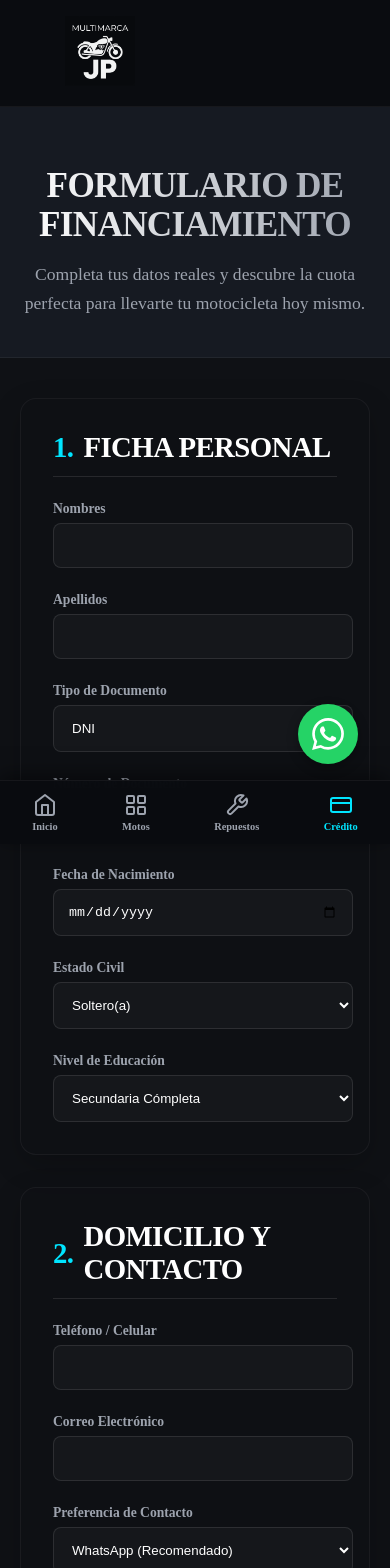
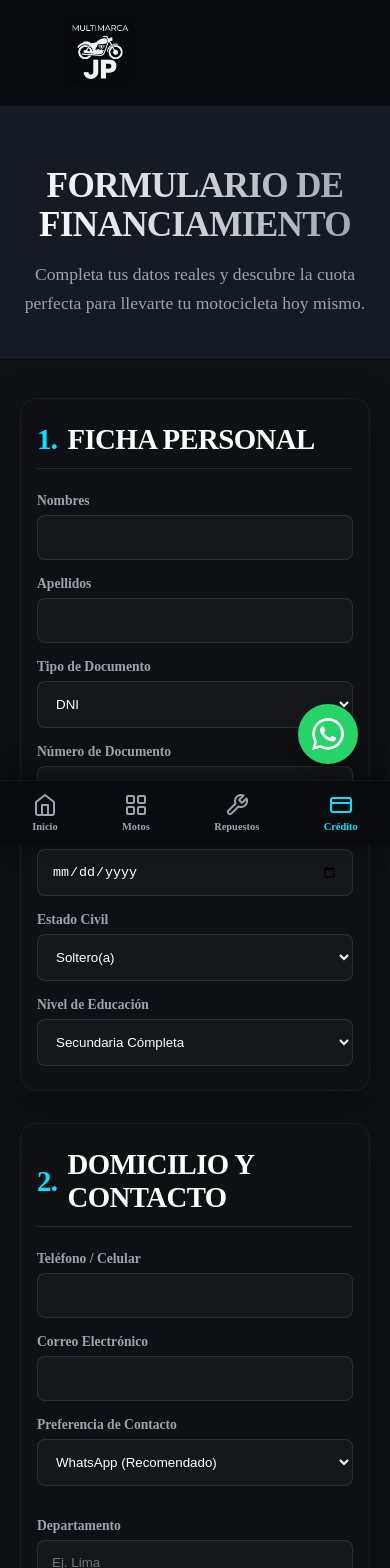
Before and after one commit to jhamir14/JP-MOTORS, a Next.js app in the folder frontend/: page /financiamiento in a window 390 px wide. Shown: the top 1568 px of the page. Built offline with nearby package versions, Linux system fonts and the light colour scheme.

Commit message:
style: arreglar desbordamiento horizontal de campos en formulario y optimizar paddings para movil

```diff
--- a/frontend/src/app/financiamiento/page.tsx
+++ b/frontend/src/app/financiamiento/page.tsx
@@ -86,7 +86,6 @@ export default function FinanciamientoPage() {
   // Estilos reutilizables para el formulario (Diseño Premium)
   const labelStyle = { fontSize: "0.85rem", color: "var(--text-secondary)", fontWeight: 700, display: "block", marginBottom: "6px" };
   const inputStyle = { width: "100%", padding: "14px", background: "rgba(255,255,255,0.03)", border: "1px solid rgba(255,255,255,0.1)", borderRadius: "8px", color: "white", outline: "none", transition: "border 0.2s" };
-  const cardStyle = { backgroundColor: "rgba(15,17,21,0.7)", border: "1px solid rgba(255,255,255,0.05)", borderRadius: "16px", padding: "32px", marginBottom: "32px", boxShadow: "0 10px 30px rgba(0,0,0,0.2)" };
   const cardTitleStyle = { fontSize: "1.4rem", fontWeight: 800, textTransform: "uppercase" as const, marginBottom: "24px", color: "white", borderBottom: "1px solid rgba(255,255,255,0.1)", paddingBottom: "12px", display: "flex", alignItems: "center", gap: "10px" };
 
   if (submitted) {
@@ -134,11 +133,11 @@ export default function FinanciamientoPage() {
         <form onSubmit={handleSubmit}>
 
           {/* TARJETA 1: DATOS PERSONALES */}
-          <div style={cardStyle}>
+          <div className="form-card">
             <h2 style={cardTitleStyle}>
               <span style={{ color: "var(--accent-primary)" }}>1.</span> Ficha Personal
             </h2>
-            <div style={{ display: "grid", gridTemplateColumns: "repeat(auto-fit, minmax(300px, 1fr))", gap: "24px" }}>
+            <div className="form-grid">
               <div>
                 <label style={labelStyle}>Nombres</label>
                 <input type="text" name="nombres" value={formData.nombres} onChange={handleChange} required style={inputStyle} onFocus={(e) => e.target.style.borderColor="var(--accent-primary)"} onBlur={(e) => e.target.style.borderColor="rgba(255,255,255,0.1)"} />
@@ -184,11 +183,11 @@ export default function FinanciamientoPage() {
           </div>
 
           {/* TARJETA 2: CONTACTO Y UBICACIÓN */}
-          <div style={cardStyle}>
+          <div className="form-card">
             <h2 style={cardTitleStyle}>
               <span style={{ color: "var(--accent-primary)" }}>2.</span> Domicilio y Contacto
             </h2>
-            <div style={{ display: "grid", gridTemplateColumns: "repeat(auto-fit, minmax(300px, 1fr))", gap: "24px" }}>
+            <div className="form-grid">
               <div>
                 <label style={labelStyle}>Teléfono / Celular</label>
                 <input type="tel" name="celular" value={formData.celular} onChange={handleChange} required pattern="[0-9]{9,15}" title="Ingrese un número telefónico válido (solo números, mínimo 9 dígitos)." style={inputStyle} onFocus={(e) => e.target.style.borderColor="var(--accent-primary)"} onBlur={(e) => e.target.style.borderColor="rgba(255,255,255,0.1)"}/>
@@ -223,11 +222,11 @@ export default function FinanciamientoPage() {
           </div>
 
           {/* TARJETA 3: VEHÍCULO */}
-          <div style={cardStyle}>
+          <div className="form-card">
             <h2 style={cardTitleStyle}>
                <span style={{ color: "var(--accent-primary)" }}>3.</span> La Motocicleta
             </h2>
-            <div style={{ display: "grid", gridTemplateColumns: "repeat(auto-fit, minmax(300px, 1fr))", gap: "24px" }}>
+            <div className="form-grid">
               <div>
                 <label style={labelStyle}>Marca de la Moto</label>
                 <select name="marcaMoto" value={formData.marcaMoto} onChange={handleChange} style={{...inputStyle, cursor: "pointer"}}>
@@ -253,11 +252,11 @@ export default function FinanciamientoPage() {
           </div>
 
           {/* TARJETA 4: CRÉDITO */}
-          <div style={cardStyle}>
+          <div className="form-card">
             <h2 style={cardTitleStyle}>
                <span style={{ color: "var(--accent-primary)" }}>4.</span> Perfil Crediticio
             </h2>
-            <div style={{ display: "grid", gridTemplateColumns: "repeat(auto-fit, minmax(300px, 1fr))", gap: "24px" }}>
+            <div className="form-grid">
               <div style={{ gridColumn: "1 / -1", backgroundColor: "rgba(0,255,200,0.05)", padding: "20px", borderRadius: "8px", border: "1px dashed rgba(0,255,200,0.2)", marginBottom: "8px" }}>
                 <p style={{ color: "var(--accent-primary)", fontSize: "0.9rem", margin: 0 }}>
                   💡 <strong>Tip Financiero:</strong> Mientras mayor sea el monto inicial con el que cuentas, mayores serán las posibilidades de aprobación y menores tus cuotas.
--- a/frontend/src/app/globals.css
+++ b/frontend/src/app/globals.css
@@ -182,6 +182,24 @@ p {
   gap: 2rem;
 }
 
+/* Formularios Premium */
+.form-card {
+  background-color: rgba(15, 17, 21, 0.6);
+  backdrop-filter: blur(10px);
+  -webkit-backdrop-filter: blur(10px);
+  border: 1px solid rgba(255, 255, 255, 0.05);
+  border-radius: 16px;
+  padding: 40px;
+  margin-bottom: 32px;
+  box-shadow: 0 10px 40px rgba(0, 0, 0, 0.3);
+}
+
+.form-grid {
+  display: grid;
+  grid-template-columns: repeat(auto-fit, minmax(min(100%, 300px), 1fr));
+  gap: 24px;
+}
+
 /* ========================================= */
 /* RESPONSIVE OPTIMIZATIONS                  */
 /* ========================================= */
@@ -220,6 +238,14 @@ p {
   .footer-list-gap { gap: 8px !important; }
   .footer-text { display: none !important; }
 
+  /* Ajustes Formulario Mobile */
+  .form-card {
+    padding: 24px 16px !important;
+  }
+  .form-grid {
+    gap: 16px !important;
+  }
+
   .mobile-drawer.open {
     display: flex !important;
     flex-direction: column;
```
